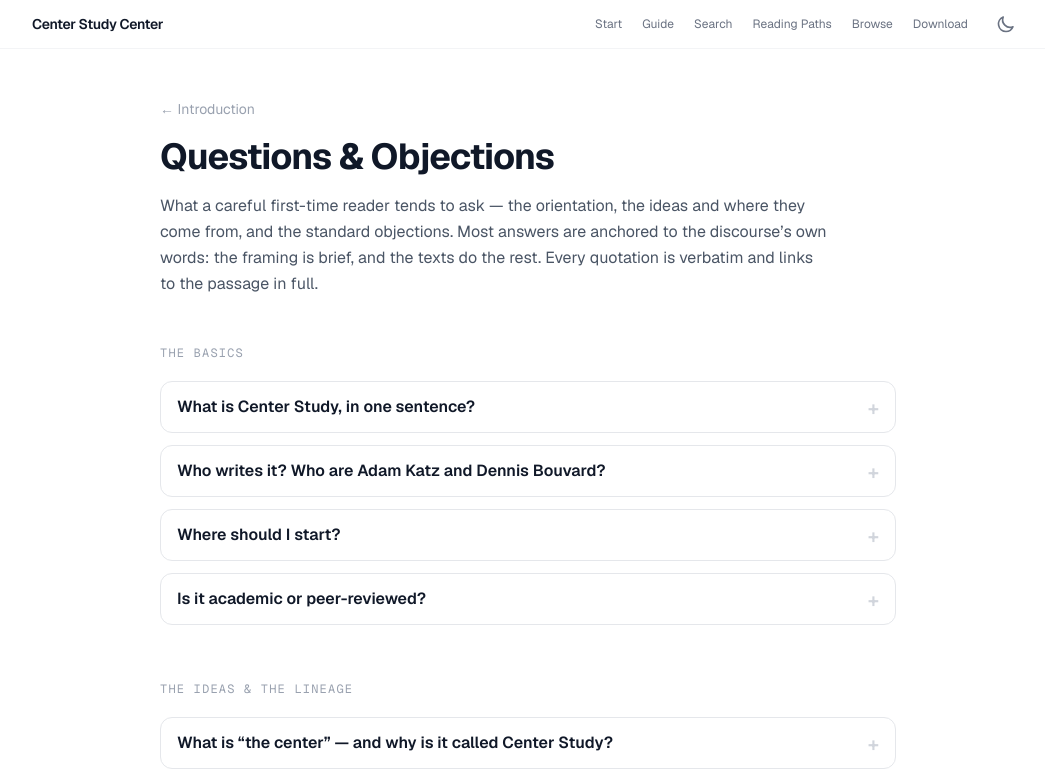
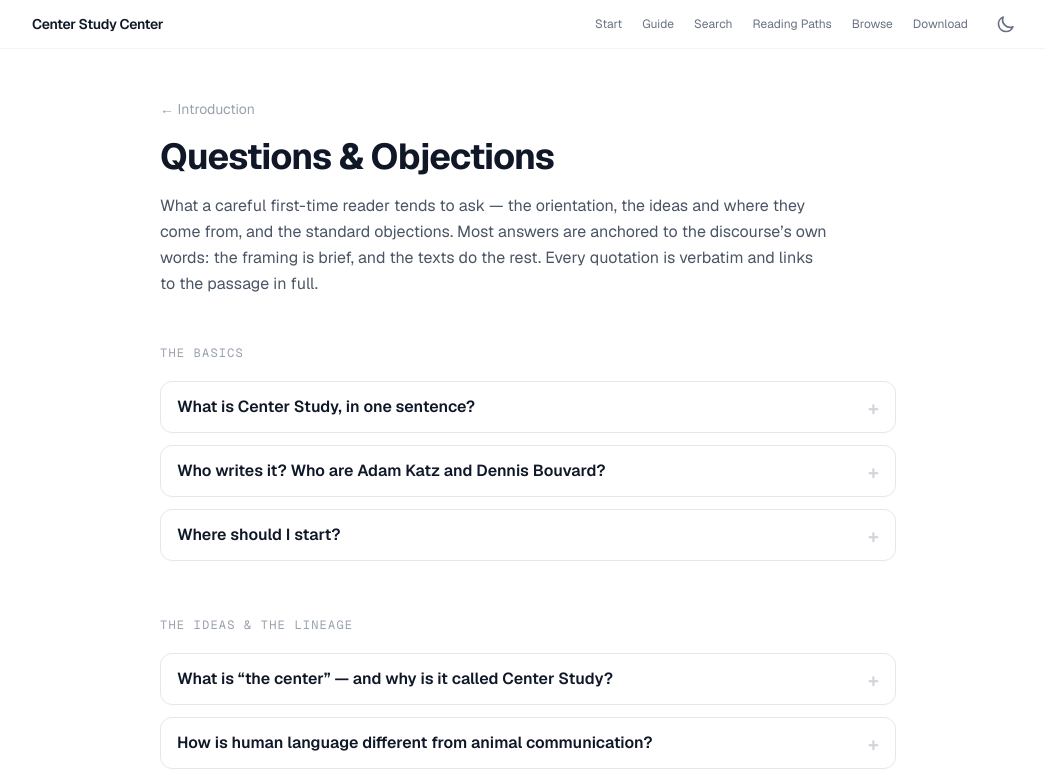
Before and after one commit to zackabaker/center-search-center, a Next.js app: page /faq in a window 1280 px wide. Shown: the top 781 px of the page, without its empty margins (112-1157 px from the left). Built offline with nearby package versions, Linux system fonts and the light colour scheme.

Commit message:
FAQ: remove the "Is it academic or peer-reviewed?" question
Co-Authored-By: Claude Opus 4.8 <noreply@anthropic.com>

```diff
--- a/src/app/faq/page.tsx
+++ b/src/app/faq/page.tsx
@@ -31,12 +31,6 @@ const BASICS: Item[] = [
     lead:
       'You don’t need to read Eric Gans first. If you’re new, take the short guided path — it orients you, gives the lineage, and hands you the handful of essays to read first — or put a question to the whole corpus with Ask AI and follow the citations. For a single first text, “The Discourse of the Center” is the clearest entry into the core claim.',
     cta: { href: '/start', label: 'Start here' },
-  },
-  {
-    q: 'Is it academic or peer-reviewed?',
-    lead:
-      'Generative Anthropology has a peer-reviewed journal (Anthropoetics) and annual conferences. Center Study itself — Katz’s and Bouvard’s writing — is independent intellectual work published as a blog, a Substack, and the Anthropomorphics book; it is in continuous dialogue with the GA literature rather than routed through peer review.',
-    cta: { href: '/browse', label: 'Browse the full archive' },
   },
 ];
 
```
